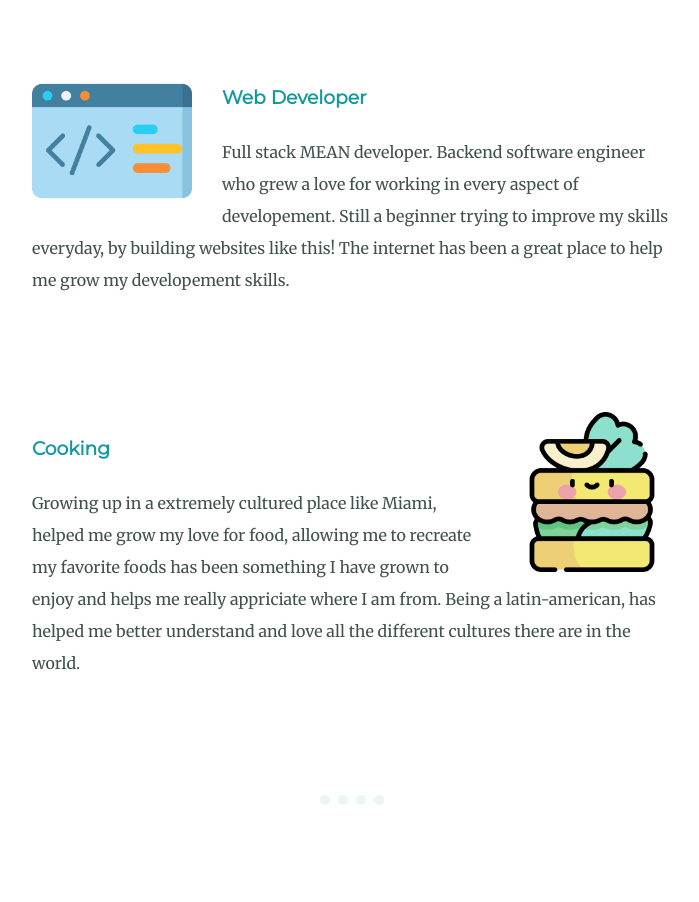
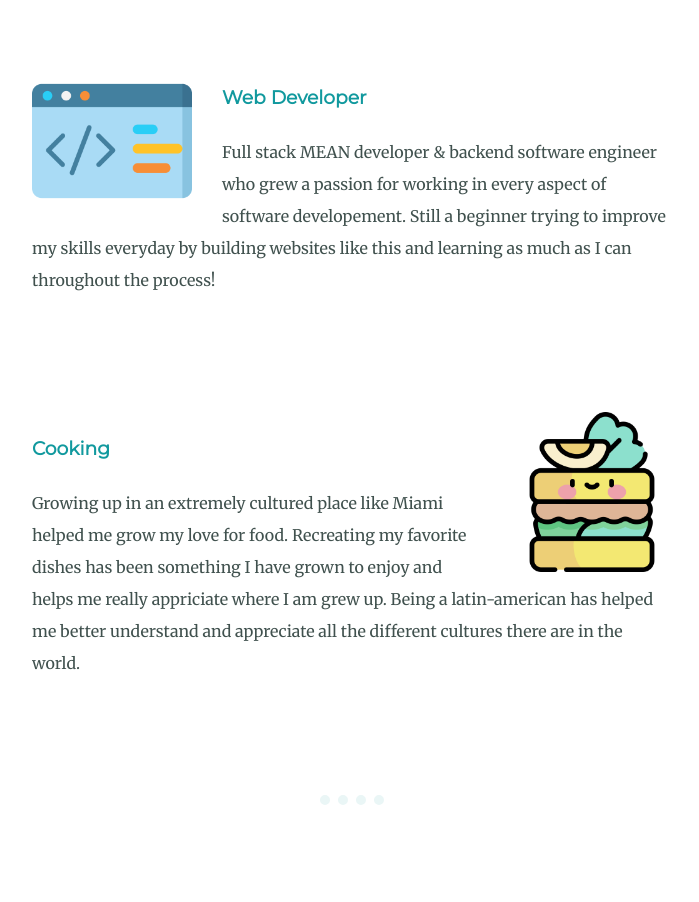
Before and after one commit to mariacodes/cuteWebsite, a plain HTML site: page index.html in a window 1280 px wide. Shown: the part 1660-2562 px from the top of the page, without its empty margins (288-987 px from the left). Drawn offline with Linux system fonts and the light colour scheme.

Commit message:
fix: typos

```diff
--- a/index.html
+++ b/index.html
@@ -30,12 +30,12 @@
         <div class="skill-row">
           <img class="codepic" src="./images/code.png" alt="coding">
           <h3>Web Developer</h3>
-          <p >Full stack MEAN developer. Backend software engineer who grew a love for working in every aspect of developement. Still a beginner trying to improve my skills everyday, by building websites like this! The internet has been a great place to help me grow my developement skills.</p>
+          <p >Full stack MEAN developer & backend software engineer who grew a passion for working in every aspect of software developement. Still a beginner trying to improve my skills everyday by building websites like this and learning as much as I can throughout the process!</p>
         </div>
         <div class="skill-row">
           <img class="foodpic" src="./images/causa-limena.png" alt="foodiepic">
           <h3>Cooking</h3>
-          <p >Growing up in a extremely cultured place like Miami, helped me grow my love for food, allowing me to recreate my favorite foods has been something I have grown to enjoy and helps me really appriciate where I am from. Being a latin-american, has helped me better understand and love all the different cultures there are in the world. </p>
+          <p >Growing up in an extremely cultured place like Miami helped me grow my love for food. Recreating my favorite dishes has been something I have grown to enjoy and helps me really appriciate where I am grew up. Being a latin-american has helped me better understand and appreciate all the different cultures there are in the world. </p>
         </div>
       </div>
       <hr>
```
